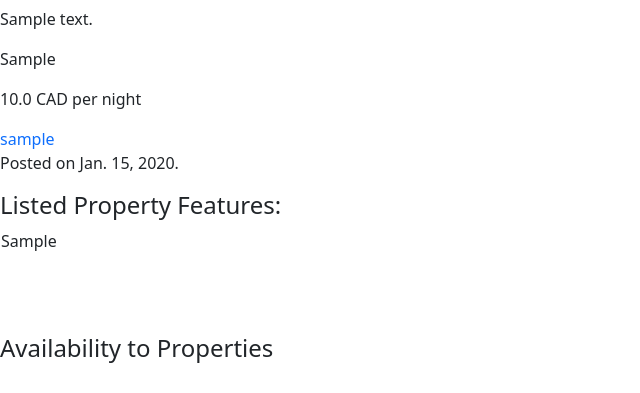
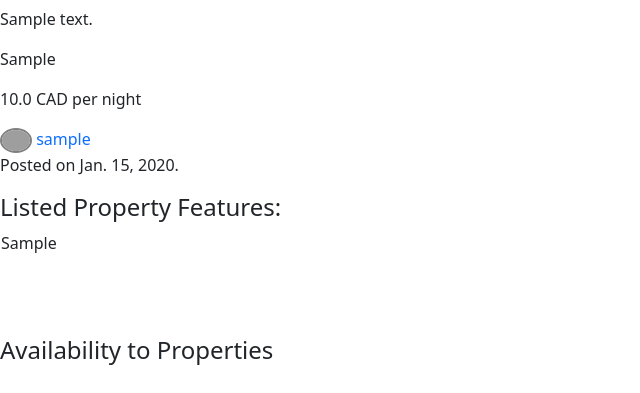
Before and after one commit to Tosin0814/Nomadic, a Django app: page /1/ in a window 1280 px wide. Shown: the part 394-787 px from the top of the page, without its empty margins (0-640 px from the left). Run offline with Django 4.2, Linux system fonts and the light colour scheme; tables that the repository leaves empty hold one stand-in row (values such as "Sample post"); grey boxes marked "Sample" are stand-in pictures; grey boxes are pictures that could not be loaded.

Commit message:
Add Host profile Picture to link

```diff
--- a/main_app/static/css/style.css
+++ b/main_app/static/css/style.css
@@ -24,3 +24,9 @@ body {
   border-radius: 50%;
   /* border: solid 2px gray; */
 }
+
+.small-profile-pic{
+  max-height: 25px;
+  border-radius: 50%;
+  border: solid 2px gray;
+}
--- a/main_app/templates/property/detail.html
+++ b/main_app/templates/property/detail.html
@@ -31,7 +31,7 @@
         <p>{{property.location}}</p>
         <p>{{property.price}} CAD per night</p>
     </div>
-    <a class="text-decoration-none" href="{% url 'profile_view' property.id %}">{{property.user.username}}</a>
+    <a class="text-decoration-none" href="{% url 'profile_view' property.id %}"><img class="small-profile-pic" src="{{property.user.profilepicture_set.first.url}}"> {{property.user.username}}</a>
     <p>Posted on {{property.date_listed}}.</p> <!--Add link to creator profile-->
     {% if property.user == request.user %}
     <div class="card-action">
```
